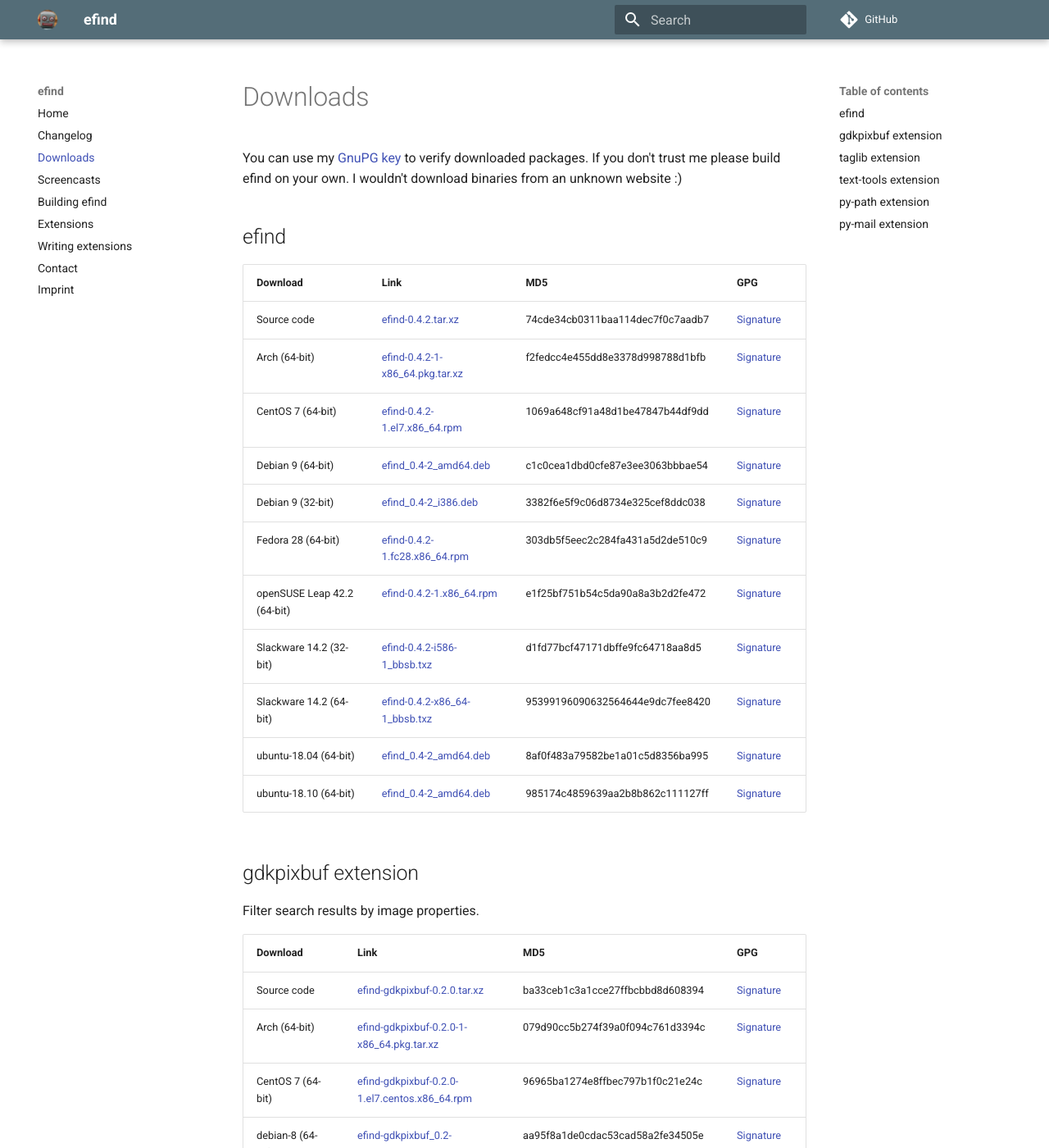
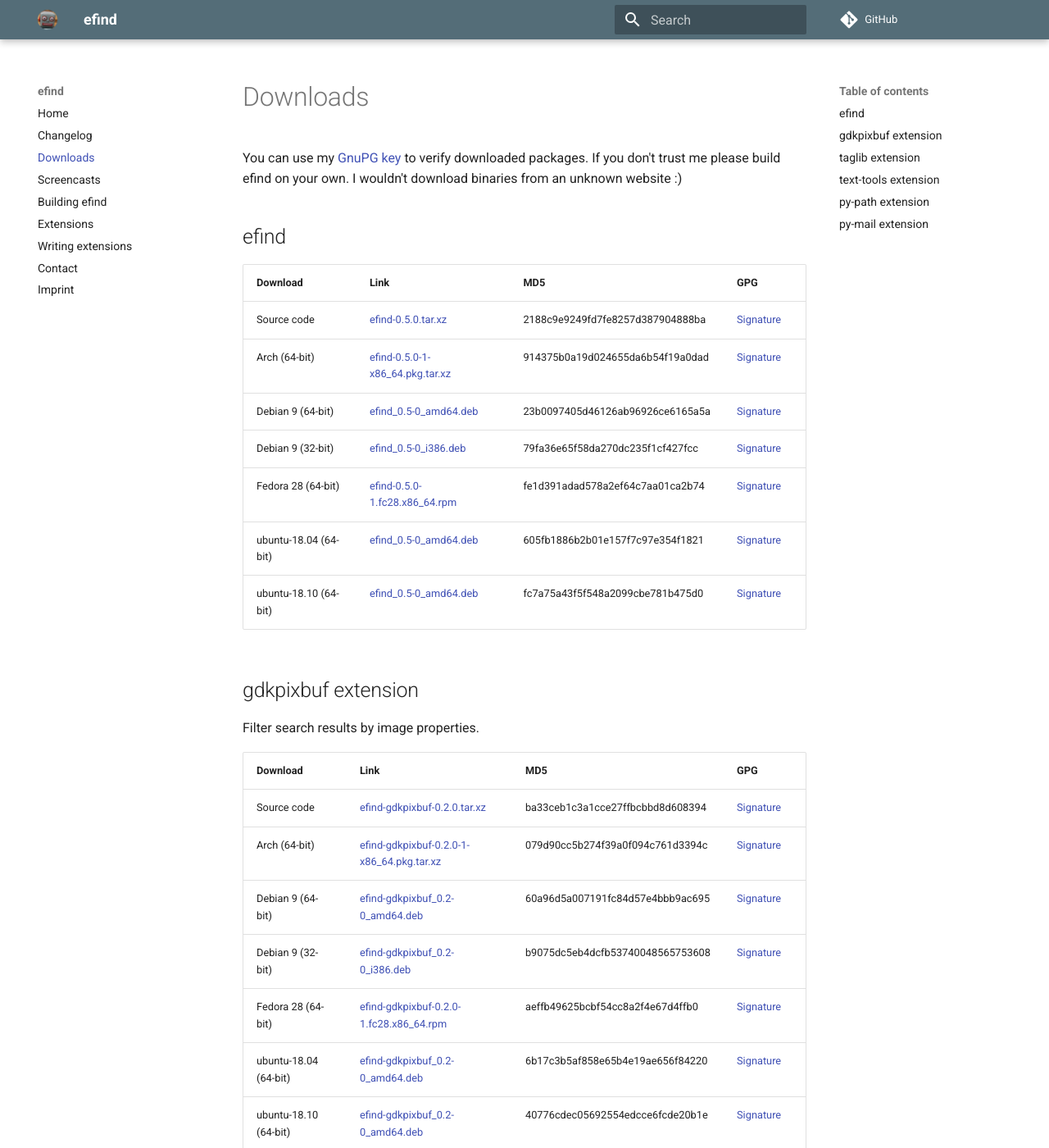
Before and after one commit to 20centaurifux/efind-website, an MkDocs documentation site: the page built from docs/downloads.md, in a window 1280 px wide and 1400 px high. Shown: the whole window at 82% size. Built offline with MkDocs 1.6.1 and Material for MkDocs 9.7.7, drawn with Linux system fonts in a browser that asks for light colours; comment, search, counter and statistics services are not loaded; old or Windows-style settings are respelled for this version of MkDocs; some of the changed text lies outside the part shown.

Commit message:
efind v0.5.0

```diff
--- a/docs/downloads.md
+++ b/docs/downloads.md
@@ -6,17 +6,13 @@
 
 | Download | Link | MD5 | GPG |
 | :------- | :--- | :-- | :-- |
-Source code|[efind-0.4.2.tar.xz](downloads/source/efind-0.4.2.tar.xz)|74cde34cb0311baa114dec7f0c7aadb7|[Signature](downloads/source/efind-0.4.2.tar.xz.asc)
-Arch (64-bit)|[efind-0.4.2-1-x86_64.pkg.tar.xz](downloads/arch/efind-0.4.2-1-x86_64.pkg.tar.xz)|f2fedcc4e455dd8e3378d998788d1bfb|[Signature](downloads/arch/efind-0.4.2-1-x86_64.pkg.tar.xz.asc)
-CentOS 7 (64-bit)|[efind-0.4.2-1.el7.x86_64.rpm](downloads/centos-7/efind-0.4.2-1.el7.x86_64.rpm)|1069a648cf91a48d1be47847b44df9dd|[Signature](downloads/centos-7/efind-0.4.2-1.el7.x86_64.rpm.asc)
-Debian 9 (64-bit)|[efind_0.4-2_amd64.deb](downloads/debian-9/efind_0.4-2_amd64.deb)|c1c0cea1dbd0cfe87e3ee3063bbbae54|[Signature](downloads/debian-9/efind_0.4-2_amd64.deb.asc)
-Debian 9 (32-bit)|[efind_0.4-2_i386.deb](downloads/debian-9/efind_0.4-2_i386.deb)|3382f6e5f9c06d8734e325cef8ddc038|[Signature](downloads/debian-9/efind_0.4-2_i386.deb.asc)
-Fedora 28 (64-bit)|[efind-0.4.2-1.fc28.x86_64.rpm](downloads/fedora-28/efind-0.4.2-1.fc28.x86_64.rpm)|303db5f5eec2c284fa431a5d2de510c9|[Signature](downloads/fedora-28/efind-0.4.2-1.fc28.x86_64.rpm.asc)
-openSUSE Leap 42.2 (64-bit)|[efind-0.4.2-1.x86_64.rpm](downloads/opensuse-leap/efind-0.4.2-1.x86_64.rpm)|e1f25bf751b54c5da90a8a3b2d2fe472|[Signature](downloads/opensuse-leap/efind-0.4.2-1.x86_64.rpm.asc)
-Slackware 14.2 (32-bit)|[efind-0.4.2-i586-1_bbsb.txz](downloads/slackware-14.2/efind-0.4.2-i586-1_bbsb.txz)|d1fd77bcf47171dbffe9fc64718aa8d5|[Signature](downloads/slackware-14.2/efind-0.4.2-i586-1_bbsb.txz.asc)
-Slackware 14.2 (64-bit)|[efind-0.4.2-x86_64-1_bbsb.txz](downloads/slackware-14.2/efind-0.4.2-x86_64-1_bbsb.txz)|95399196090632564644e9dc7fee8420|[Signature](downloads/slackware-14.2/efind-0.4.2-x86_64-1_bbsb.txz.asc)
-ubuntu-18.04 (64-bit)|[efind_0.4-2_amd64.deb](downloads/ubuntu-18.04/efind_0.4-2_amd64.deb)|8af0f483a79582be1a01c5d8356ba995|[Signature](downloads/ubuntu-18.04/efind_0.4-2_amd64.deb.asc)
-ubuntu-18.10 (64-bit)|[efind_0.4-2_amd64.deb](downloads/ubuntu-18.10/efind_0.4-2_amd64.deb)|985174c4859639aa2b8b862c111127ff|[Signature](downloads/ubuntu-18.10/efind_0.4-2_amd64.deb.asc)
+Source code|[efind-0.5.0.tar.xz](downloads/source/efind-0.5.0.tar.xz)|2188c9e9249fd7fe8257d387904888ba|[Signature](downloads/source/efind-0.5.0.tar.xz.asc)
+Arch (64-bit)|[efind-0.5.0-1-x86_64.pkg.tar.xz](downloads/arch/efind-0.5.0-1-x86_64.pkg.tar.xz)|914375b0a19d024655da6b54f19a0dad|[Signature](downloads/arch/efind-0.5.0-1-x86_64.pkg.tar.xz.asc)
+Debian 9 (64-bit)|[efind_0.5-0_amd64.deb](downloads/debian-9/efind_0.5-0_amd64.deb)|23b0097405d46126ab96926ce6165a5a|[Signature](downloads/debian-9/efind_0.5-0_amd64.deb.asc)
+Debian 9 (32-bit)|[efind_0.5-0_i386.deb](downloads/debian-9/efind_0.5-0_i386.deb)|79fa36e65f58da270dc235f1cf427fcc|[Signature](downloads/debian-9/efind_0.5-0_i386.deb.asc)
+Fedora 28 (64-bit)|[efind-0.5.0-1.fc28.x86_64.rpm](downloads/fedora-28/efind-0.5.0-1.fc28.x86_64.rpm)|fe1d391adad578a2ef64c7aa01ca2b74|[Signature](downloads/fedora-28/efind-0.5.0-1.fc28.x86_64.rpm.asc)
+ubuntu-18.04 (64-bit)|[efind_0.5-0_amd64.deb](downloads/ubuntu-18.04/efind_0.5-0_amd64.deb)|605fb1886b2b01e157f7c97e354f1821|[Signature](downloads/ubuntu-18.04/efind_0.5-0_amd64.deb.asc)
+ubuntu-18.10 (64-bit)|[efind_0.5-0_amd64.deb](downloads/ubuntu-18.10/efind_0.5-0_amd64.deb)|fc7a75a43f5f548a2099cbe781b475d0|[Signature](downloads/ubuntu-18.10/efind_0.5-0_amd64.deb.asc)
 
 ##gdkpixbuf extension
 
@@ -26,15 +22,9 @@
 | :------- | :--- | :-- | :-- |
 Source code|[efind-gdkpixbuf-0.2.0.tar.xz](downloads/source/efind-gdkpixbuf-0.2.0.tar.xz)|ba33ceb1c3a1cce27ffbcbbd8d608394|[Signature](downloads/source/efind-gdkpixbuf-0.2.0.tar.xz.asc)
 Arch (64-bit)|[efind-gdkpixbuf-0.2.0-1-x86_64.pkg.tar.xz](downloads/arch/efind-gdkpixbuf-0.2.0-1-x86_64.pkg.tar.xz)|079d90cc5b274f39a0f094c761d3394c|[Signature](downloads/arch/efind-gdkpixbuf-0.2.0-1-x86_64.pkg.tar.xz.asc)
-CentOS 7 (64-bit)|[efind-gdkpixbuf-0.2.0-1.el7.centos.x86_64.rpm](downloads/centos-7/efind-gdkpixbuf-0.2.0-1.el7.centos.x86_64.rpm)|96965ba1274e8ffbec797b1f0c21e24c|[Signature](downloads/centos-7/efind-gdkpixbuf-0.2.0-1.el7.centos.x86_64.rpm.asc)
-debian-8 (64-bit)|[efind-gdkpixbuf_0.2-0_amd64.deb](downloads/debian-8/efind-gdkpixbuf_0.2-0_amd64.deb)|aa95f8a1de0cdac53cad58a2fe34505e|[Signature](downloads/debian-8/efind-gdkpixbuf_0.2-0_amd64.deb.asc)
-debian-8 (32-bit)|[efind-gdkpixbuf_0.2-0_i386.deb](downloads/debian-8/efind-gdkpixbuf_0.2-0_i386.deb)|54385e43c9c34a3dea9f075f6e3d62a3|[Signature](downloads/debian-8/efind-gdkpixbuf_0.2-0_i386.deb.asc)
 Debian 9 (64-bit)|[efind-gdkpixbuf_0.2-0_amd64.deb](downloads/debian-9/efind-gdkpixbuf_0.2-0_amd64.deb)|60a96d5a007191fc84d57e4bbb9ac695|[Signature](downloads/debian-9/efind-gdkpixbuf_0.2-0_amd64.deb.asc)
 Debian 9 (32-bit)|[efind-gdkpixbuf_0.2-0_i386.deb](downloads/debian-9/efind-gdkpixbuf_0.2-0_i386.deb)|b9075dc5eb4dcfb53740048565753608|[Signature](downloads/debian-9/efind-gdkpixbuf_0.2-0_i386.deb.asc)
 Fedora 28 (64-bit)|[efind-gdkpixbuf-0.2.0-1.fc28.x86_64.rpm](downloads/fedora-28/efind-gdkpixbuf-0.2.0-1.fc28.x86_64.rpm)|aeffb49625bcbf54cc8a2f4e67d4ffb0|[Signature](downloads/fedora-28/efind-gdkpixbuf-0.2.0-1.fc28.x86_64.rpm.asc)
-openSUSE Leap 42.2 (64-bit)|[efind-gdkpixbuf-0.2.0-1.x86_64.rpm](downloads/opensuse-leap/efind-gdkpixbuf-0.2.0-1.x86_64.rpm)|0870214913b5766d00a1c491d37c5871|[Signature](downloads/opensuse-leap/efind-gdkpixbuf-0.2.0-1.x86_64.rpm.asc)
-Slackware 14.2 (32-bit)|[efind-gdkpixbuf-0.2.0-i586-1_bbsb.txz](downloads/slackware-14.2/efind-gdkpixbuf-0.2.0-i586-1_bbsb.txz)|fc9a303e0a2acc92c3370036a4db7228|[Signature](downloads/slackware-14.2/efind-gdkpixbuf-0.2.0-i586-1_bbsb.txz.asc)
-Slackware 14.2 (64-bit)|[efind-gdkpixbuf-0.2.0-x86_64-1_bbsb.txz](downloads/slackware-14.2/efind-gdkpixbuf-0.2.0-x86_64-1_bbsb.txz)|3a739a811a5ca1d8bf88434fb13d8269|[Signature](downloads/slackware-14.2/efind-gdkpixbuf-0.2.0-x86_64-1_bbsb.txz.asc)
 ubuntu-18.04 (64-bit)|[efind-gdkpixbuf_0.2-0_amd64.deb](downloads/ubuntu-18.04/efind-gdkpixbuf_0.2-0_amd64.deb)|6b17c3b5af858e65b4e19ae656f84220|[Signature](downloads/ubuntu-18.04/efind-gdkpixbuf_0.2-0_amd64.deb.asc)
 ubuntu-18.10 (64-bit)|[efind-gdkpixbuf_0.2-0_amd64.deb](downloads/ubuntu-18.10/efind-gdkpixbuf_0.2-0_amd64.deb)|40776cdec05692554edcce6fcde20b1e|[Signature](downloads/ubuntu-18.10/efind-gdkpixbuf_0.2-0_amd64.deb.asc)
 
@@ -46,14 +36,9 @@
 | :------- | :--- | :-- | :-- |
 Source code|[efind-taglib-0.2.0.tar.xz](downloads/source/efind-taglib-0.2.0.tar.xz)|481f5cd5f83ced1c841eda492eb7e7bc|[Signature](downloads/source/efind-taglib-0.2.0.tar.xz.asc)
 Arch (64-bit)|[efind-taglib-0.2.0-1-x86_64.pkg.tar.xz](downloads/arch/efind-taglib-0.2.0-1-x86_64.pkg.tar.xz)|40ecf5da3dc6112f0483cfdbc384927e|[Signature](downloads/arch/efind-taglib-0.2.0-1-x86_64.pkg.tar.xz.asc)
-CentOS 7 (64-bit)|[efind-taglib-0.2.0-1.el7.centos.x86_64.rpm](downloads/centos-7/efind-taglib-0.2.0-1.el7.centos.x86_64.rpm)|395f93643bde651a97782e9866015060|[Signature](downloads/centos-7/efind-taglib-0.2.0-1.el7.centos.x86_64.rpm.asc)
-debian-8 (64-bit)|[efind-taglib_0.2-0_amd64.deb](downloads/debian-8/efind-taglib_0.2-0_amd64.deb)|bbb4974d9c4d283e53799a8f7ef772db|[Signature](downloads/debian-8/efind-taglib_0.2-0_amd64.deb.asc)
-debian-8 (32-bit)|[efind-taglib_0.2-0_i386.deb](downloads/debian-8/efind-taglib_0.2-0_i386.deb)|8c0eb9fc180f2a00e49a261ef5b03c03|[Signature](downloads/debian-8/efind-taglib_0.2-0_i386.deb.asc)
 Debian 9 (64-bit)|[efind-taglib_0.2-0_amd64.deb](downloads/debian-9/efind-taglib_0.2-0_amd64.deb)|143410a9befcab00ce86a15c1e5ebf62|[Signature](downloads/debian-9/efind-taglib_0.2-0_amd64.deb.asc)
 Debian 9 (32-bit)|[efind-taglib_0.2-0_i386.deb](downloads/debian-9/efind-taglib_0.2-0_i386.deb)|8a911cd7b3b7e3bf728ca3be10825fe4|[Signature](downloads/debian-9/efind-taglib_0.2-0_i386.deb.asc)
 Fedora 28 (64-bit)|[efind-taglib-0.2.0-1.fc28.x86_64.rpm](downloads/fedora-28/efind-taglib-0.2.0-1.fc28.x86_64.rpm)|49a07f6c4e9caa0614c393704c8346b8|[Signature](downloads/fedora-28/efind-taglib-0.2.0-1.fc28.x86_64.rpm.asc)
-Slackware 14.2 (32-bit)|[efind-taglib-0.2.0-i586-1_bbsb.txz](downloads/slackware-14.2/efind-taglib-0.2.0-i586-1_bbsb.txz)|4b8eed7d189ec5de1ec55f405d46b404|[Signature](downloads/slackware-14.2/efind-taglib-0.2.0-i586-1_bbsb.txz.asc)
-Slackware 14.2 (64-bit)|[efind-taglib-0.2.0-x86_64-1_bbsb.txz](downloads/slackware-14.2/efind-taglib-0.2.0-x86_64-1_bbsb.txz)|b9302ab2ae0d2a67254f6d402788e2a5|[Signature](downloads/slackware-14.2/efind-taglib-0.2.0-x86_64-1_bbsb.txz.asc)
 ubuntu-18.04 (64-bit)|[efind-taglib_0.2-0_amd64.deb](downloads/ubuntu-18.04/efind-taglib_0.2-0_amd64.deb)|eab80ed442527f28ec3f82e09d436a6b|[Signature](downloads/ubuntu-18.04/efind-taglib_0.2-0_amd64.deb.asc)
 ubuntu-18.10 (64-bit)|[efind-taglib_0.2-0_amd64.deb](downloads/ubuntu-18.10/efind-taglib_0.2-0_amd64.deb)|5d3e020640fe72d4c30d6b1c9dff3270|[Signature](downloads/ubuntu-18.10/efind-taglib_0.2-0_amd64.deb.asc)
 
@@ -65,15 +50,9 @@
 | :------- | :--- | :-- | :-- |
 Source code|[efind-text-tools-0.2.0.tar.xz](downloads/source/efind-text-tools-0.2.0.tar.xz)|389ba2f433822732a4a88a975cfc34ac|[Signature](downloads/source/efind-text-tools-0.2.0.tar.xz.asc)
 Arch (64-bit)|[efind-text-tools-0.2.0-1-x86_64.pkg.tar.xz](downloads/arch/efind-text-tools-0.2.0-1-x86_64.pkg.tar.xz)|df500d55bb069edb9f7ea0ae2fc9cc9a|[Signature](downloads/arch/efind-text-tools-0.2.0-1-x86_64.pkg.tar.xz.asc)
-CentOS 7 (64-bit)|[efind-text-tools-0.2.0-1.el7.centos.x86_64.rpm](downloads/centos-7/efind-text-tools-0.2.0-1.el7.centos.x86_64.rpm)|1f738f56331d749aa7c4fdc2a2fe5764|[Signature](downloads/centos-7/efind-text-tools-0.2.0-1.el7.centos.x86_64.rpm.asc)
-debian-8 (64-bit)|[efind-text-tools_0.2-0_amd64.deb](downloads/debian-8/efind-text-tools_0.2-0_amd64.deb)|46a4460205afdea99d3ea524ba154a0c|[Signature](downloads/debian-8/efind-text-tools_0.2-0_amd64.deb.asc)
-debian-8 (32-bit)|[efind-text-tools_0.2-0_i386.deb](downloads/debian-8/efind-text-tools_0.2-0_i386.deb)|f7261366852216aba6763d461704f8c2|[Signature](downloads/debian-8/efind-text-tools_0.2-0_i386.deb.asc)
 Debian 9 (64-bit)|[efind-text-tools_0.2-0_amd64.deb](downloads/debian-9/efind-text-tools_0.2-0_amd64.deb)|5086df41369e74c19254762835120f95|[Signature](downloads/debian-9/efind-text-tools_0.2-0_amd64.deb.asc)
 Debian 9 (32-bit)|[efind-text-tools_0.2-0_i386.deb](downloads/debian-9/efind-text-tools_0.2-0_i386.deb)|de061e1d9e3f6b25fa22cd3e8a03f7ce|[Signature](downloads/debian-9/efind-text-tools_0.2-0_i386.deb.asc)
 Fedora 28 (64-bit)|[efind-text-tools-0.2.0-1.fc28.x86_64.rpm](downloads/fedora-28/efind-text-tools-0.2.0-1.fc28.x86_64.rpm)|0affd2b41d59f2e207e49939002ec4b6|[Signature](downloads/fedora-28/efind-text-tools-0.2.0-1.fc28.x86_64.rpm.asc)
-openSUSE Leap 42.2 (64-bit)|[efind-text-tools-0.2.0-1.x86_64.rpm](downloads/opensuse-leap/efind-text-tools-0.2.0-1.x86_64.rpm)|b9923ae103f43b022b7463eaf5e24a96|[Signature](downloads/opensuse-leap/efind-text-tools-0.2.0-1.x86_64.rpm.asc)
-Slackware 14.2 (32-bit)|[efind-text-tools-0.2.0-i586-1_bbsb.txz](downloads/slackware-14.2/efind-text-tools-0.2.0-i586-1_bbsb.txz)|168d966f761ca66f2b099fa9c66052e3|[Signature](downloads/slackware-14.2/efind-text-tools-0.2.0-i586-1_bbsb.txz.asc)
-Slackware 14.2 (64-bit)|[efind-text-tools-0.2.0-x86_64-1_bbsb.txz](downloads/slackware-14.2/efind-text-tools-0.2.0-x86_64-1_bbsb.txz)|4aebf55f574cd78bc9164e3959c5bd30|[Signature](downloads/slackware-14.2/efind-text-tools-0.2.0-x86_64-1_bbsb.txz.asc)
 ubuntu-18.04 (64-bit)|[efind-text-tools_0.2-0_amd64.deb](downloads/ubuntu-18.04/efind-text-tools_0.2-0_amd64.deb)|baafd46864c429d910210a1ad0e5e29d|[Signature](downloads/ubuntu-18.04/efind-text-tools_0.2-0_amd64.deb.asc)
 ubuntu-18.10 (64-bit)|[efind-text-tools_0.2-0_amd64.deb](downloads/ubuntu-18.10/efind-text-tools_0.2-0_amd64.deb)|ed6dd4fdff23616088da6b419f2da725|[Signature](downloads/ubuntu-18.10/efind-text-tools_0.2-0_amd64.deb.asc)
 
@@ -83,7 +62,7 @@
 
 | Download | Link | MD5 | GPG |
 | :------- | :--- | :-- | :-- |
-|Script|[efind-py-path-0.1.0.tar.gz](downloads/source/efind-py-path-0.1.0.tar.gz)|0c22e28fa5eabc8a37e6a573940597ed|[Signature](downloads/source/efind-py-path-0.1.0.tar.gz.asc)
+|Script|[efind-py-path-0.2.0.tar.gz](downloads/source/efind-py-path-0.2.0.tar.gz)|274397a7f788c064578ec3cf55943fc1|[Signature](downloads/source/efind-py-path-0.2.0.tar.gz.asc)
 
 ##py-mail extension
 
@@ -91,4 +70,4 @@
 
 | Download | Link | MD5 | GPG |
 | :------- | :--- | :-- | :-- |
-|Script|[efind-py-mail-0.1.0.tar.gz](downloads/source/efind-py-mail-0.1.0.tar.gz)|88ea0b2ba196fb8491b8112dc37f1fcb|[Signature](downloads/source/efind-py-mail-0.1.0.tar.gz.asc)
+|Script|[efind-py-mail-0.2.0.tar.gz](downloads/source/efind-py-mail-0.2.0.tar.gz)|1656e8c14b93384e4cd1b7e43ea6407b|[Signature](downloads/source/efind-py-mail-0.2.0.tar.gz.asc)
--- a/generate_downloads.py
+++ b/generate_downloads.py
@@ -62,7 +62,7 @@
     print f.read()
 
 print "##efind\n"
-generate_table("efind", "0.4.2")
+generate_table("efind", "0.5.0")
 
 print "\n##gdkpixbuf extension\n\nFilter search results by image properties.\n"
 generate_table("efind-gdkpixbuf", "0.2.0")
```
Also changed, not shown: downloads.tail.md (+2 -2 lines).
